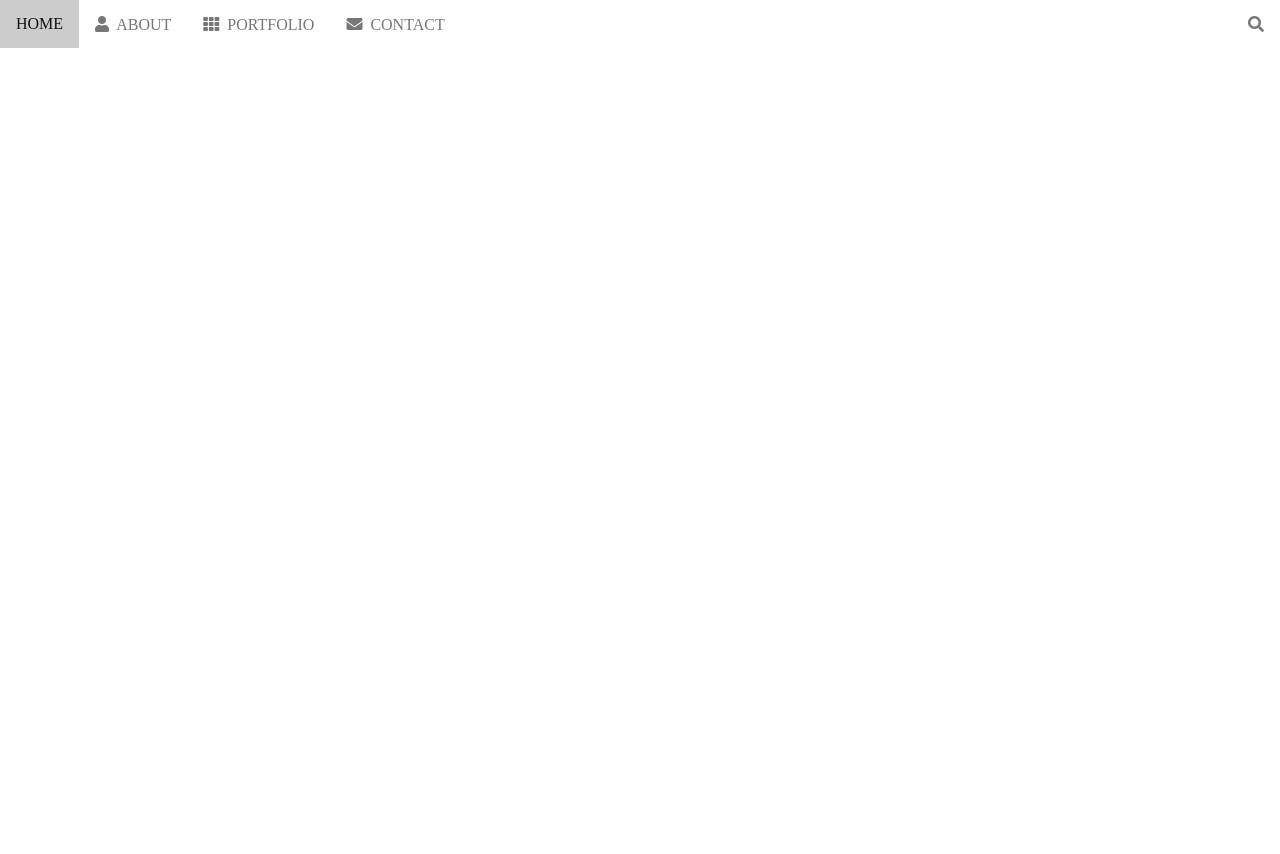
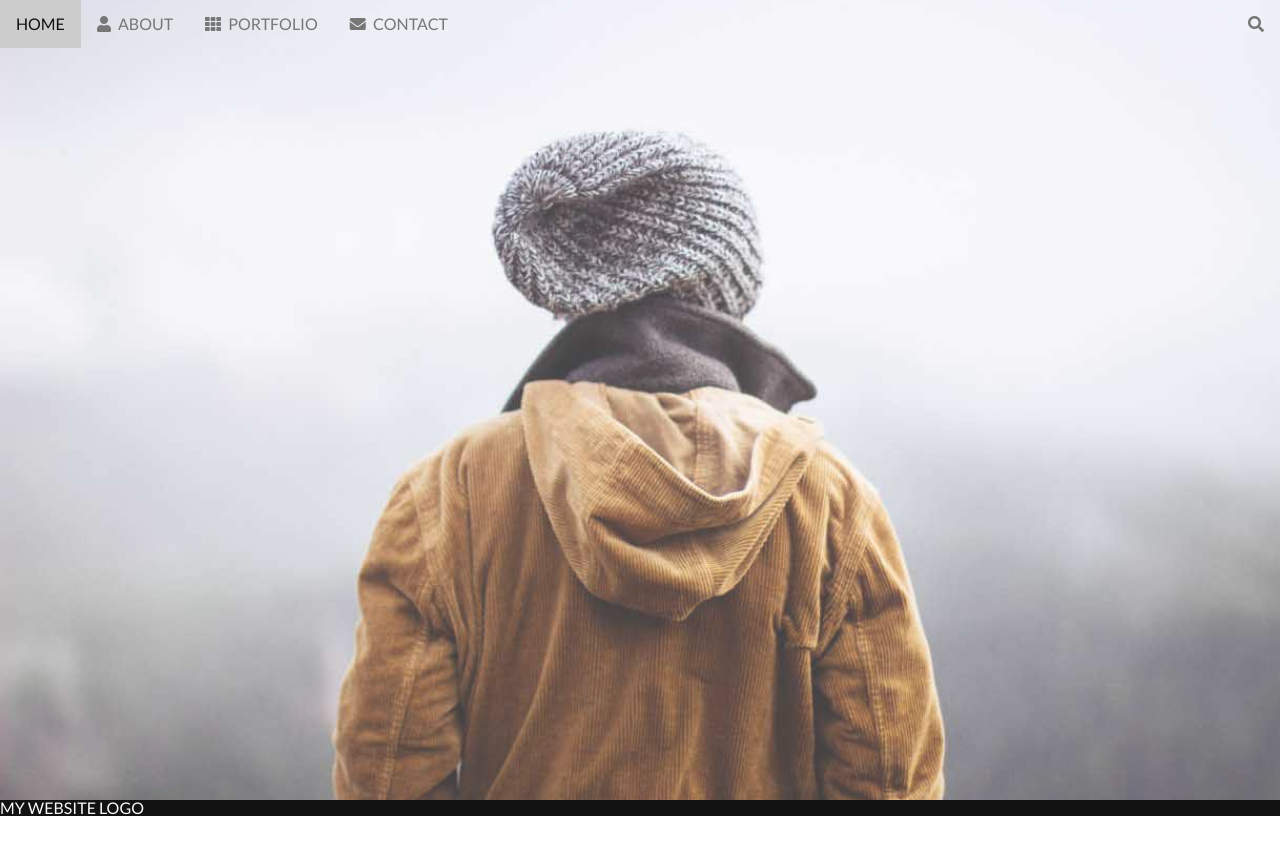
Before and after one commit to Yu-CoD/2021_hi_07_parallax, a plain HTML site: page html/index.html in a window 1280 px wide. Shown: the top 854 px of the page. Before the commit the page ends 800 px from the top, so only its background shows below. Drawn offline with Linux system fonts and the light colour scheme.

Commit message:
header-wrapper active 구현

```diff
--- a/css/index.css
+++ b/css/index.css
@@ -4,11 +4,11 @@
 
 
 /********************* default ************************/
-
+html, body {font-family: 'Lato', sans-serif; height: 5000px;}
 
 
 /********************* header ************************/
-.header-wrapper {color: #777;}
+.header-wrapper {color: #777; position: fixed; width: 100%; z-index: 10;}
 .header-wrapper > .navi-wrapper {float: left;}
 .header-wrapper > .navi-wrapper > .navi {float: left;}
 .header-wrapper > .navi-wrapper > .navi:hover {background-color: #ccc; color: #111;}
@@ -17,10 +17,14 @@
 .header-wrapper > .search {float: right; padding: 1em;}
 .header-wrapper > .search:hover {background-color: #f44336; color: #f9f9f9;}
 
-.header-wrapper.active {background-color: #f9f9f9; color: #111; box-shadow: 0 0 8px rgba(0,0,0,.5);}
+.header-wrapper.active {background-color: #f9f9f9; color: #111; box-shadow: 0 0 8px rgba(0,0,0,.5);
+transition: transform .35s;}
 
 
 /********************* main ************************/
+.main-wrapper {height: 100vh; background: url('../img/parallax1.jpg') no-repeat center / cover; background-attachment: fixed;/* opacity: .75; */}
+.main-wrapper > .main-wrap {width: 100%; height: 100%; background-color: rgba(255,255,255,.25);}
+.main-wrapper > h2.logo {background-color: #121212; color: #f9f9f9;}
 
 
 
--- a/html/index.html
+++ b/html/index.html
@@ -27,7 +27,8 @@
 	<!------------------------------------------------------>
 	<!-- main-wrapper -->
 	<section class="main-wrapper">
-
+		<div class="main-wrap"></div>
+		<h2 class="logo">MY WEBSITE LOGO</h2>
 	</section>
 	<!-- main-wrapper// -->
 
--- a/js/index.js
+++ b/js/index.js
@@ -0,0 +1,14 @@
+$(window).scroll(function(){
+	var scTop = $(this).scrollTop()
+/* 	console.log(scTop) */
+	if(scTop > 200){
+		if(!$('.header-wrapper').hasClass('active')) {
+			$('.header-wrapper').css('top', '-60px')
+			$('.header-wrapper').stop().animate({"top":0}, 300)
+			$('.header-wrapper').addClass('active')
+		}
+	}
+	else {
+		$('.header-wrapper').removeClass('active')
+	}
+})
```
